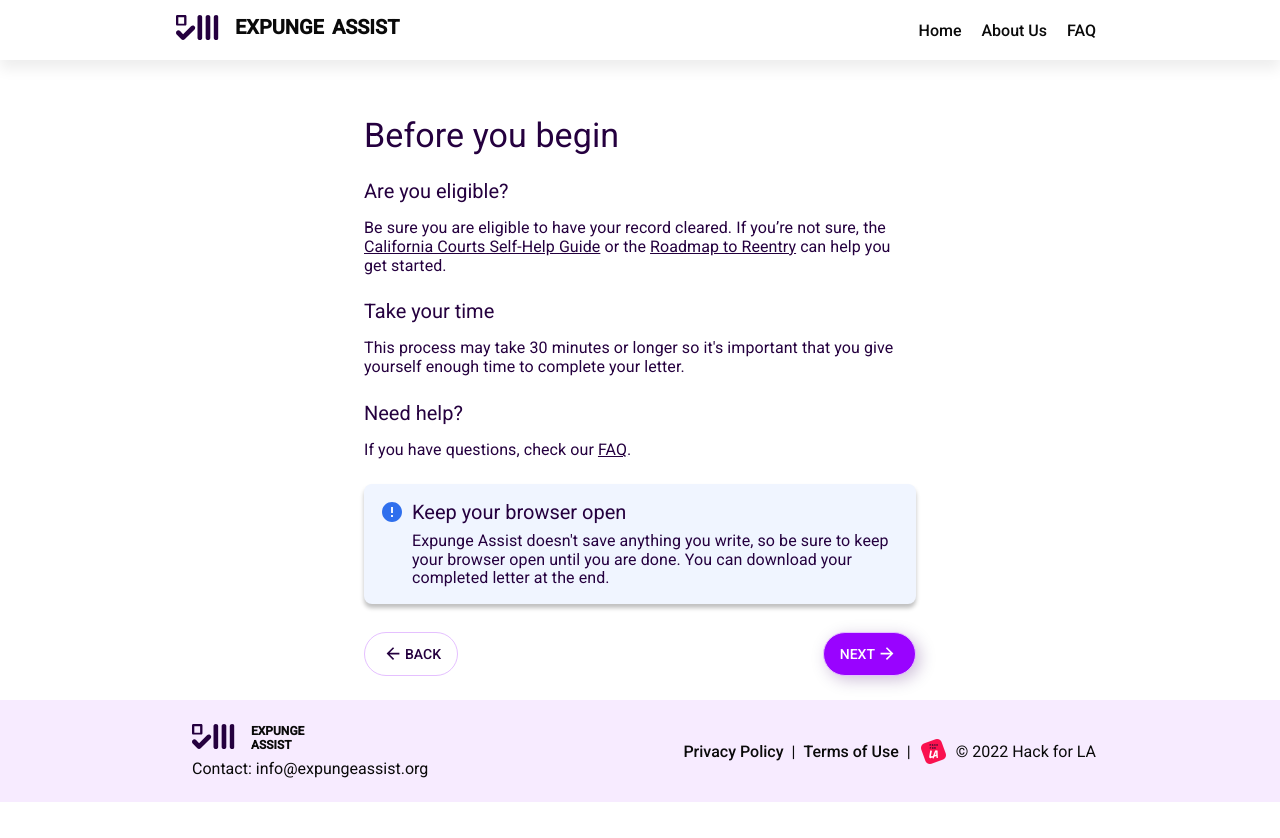
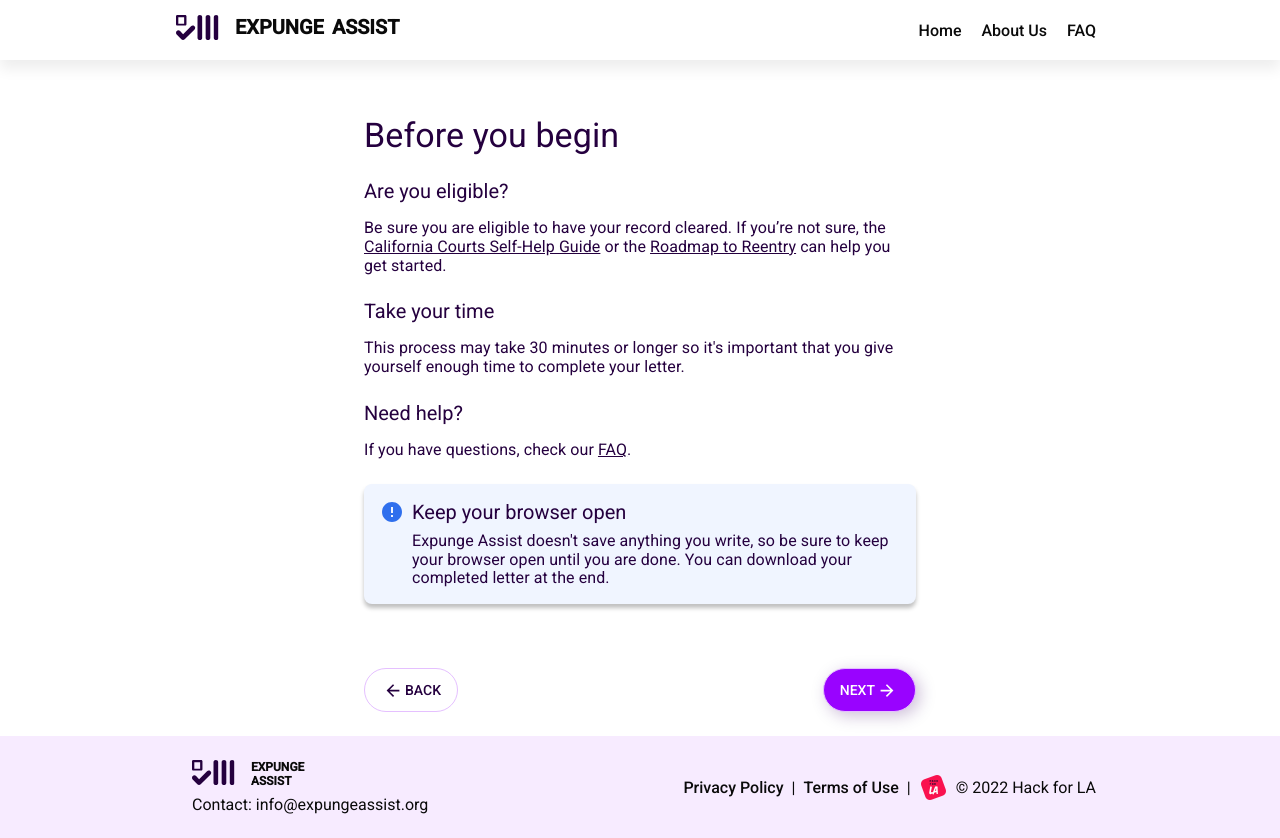
Before and after one commit to hackforla/expunge-assist, a React (Create React App) app in the folder products/statement-generator/: page /before-you-begin in a window 1280 px wide. Before the commit the page ends 802 px from the top, so only its background shows below. Built offline with nearby package versions, Linux system fonts and the light colour scheme.

Commit message:
Fix margin between alert and buttons

```diff
--- a/products/statement-generator/src/pages-form/BeforeYouBegin.tsx
+++ b/products/statement-generator/src/pages-form/BeforeYouBegin.tsx
@@ -62,6 +62,7 @@ const useStyles = makeStyles(({ palette, breakpoints }) =>
       borderRadius: '8px',
       padding: '16px',
       marginTop: '24px',
+      marginBottom: '40px',
       '& span': {
         height: 'auto',
         width: '24px',
--- a/products/statement-generator/src/styles/utilityStyles.ts
+++ b/products/statement-generator/src/styles/utilityStyles.ts
@@ -47,13 +47,6 @@ const useUtilityStyles = makeStyles<Theme>(
         display: 'flex',
         flexDirection: 'row',
         width: '100%',
-        [breakpoints.down('sm')]: {
-          marginTop: 40,
-        },
-
-        [breakpoints.down('xs')]: {
-          marginTop: 40,
-        },
       },
 
       contentContainer: {
```
